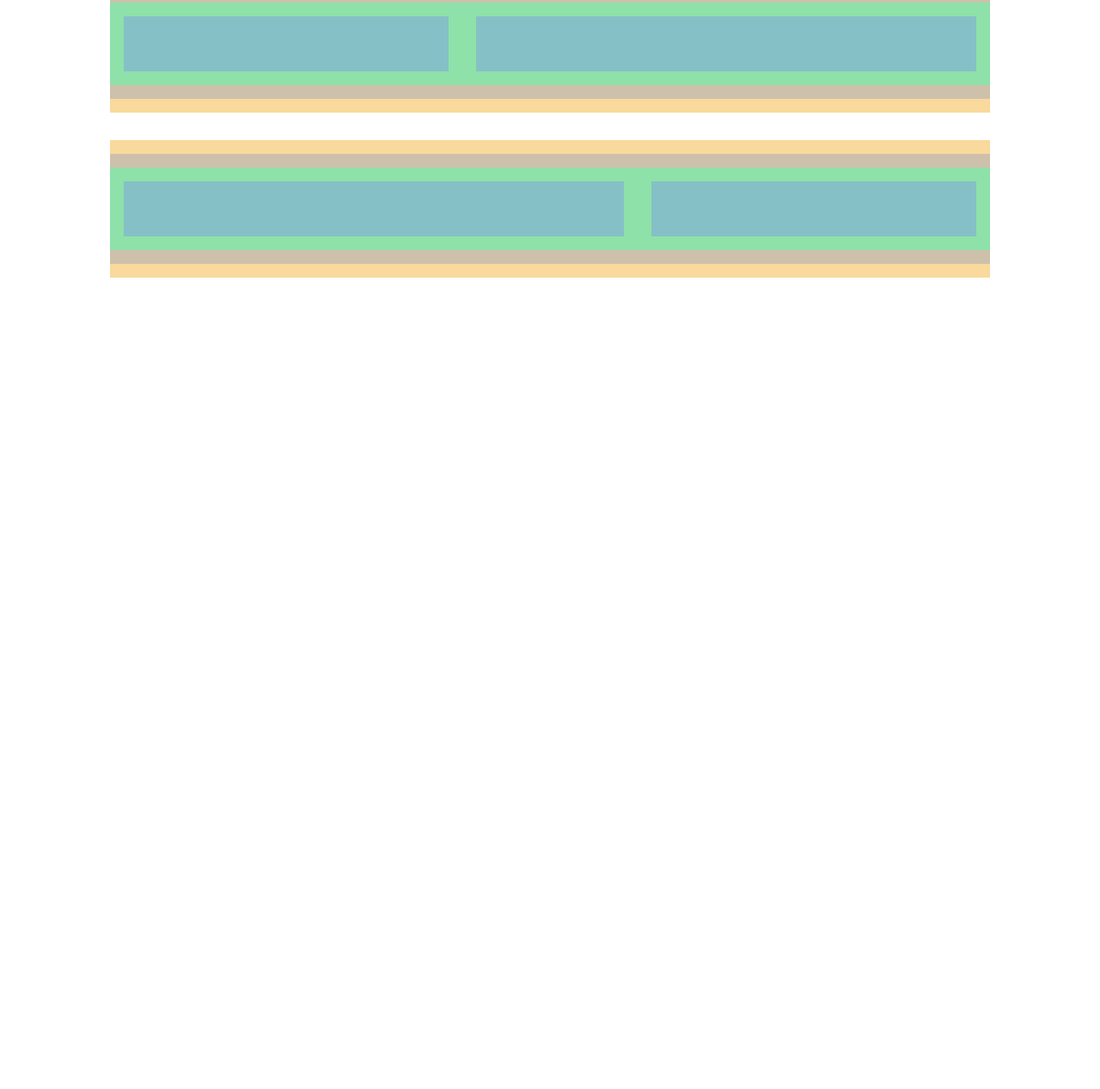
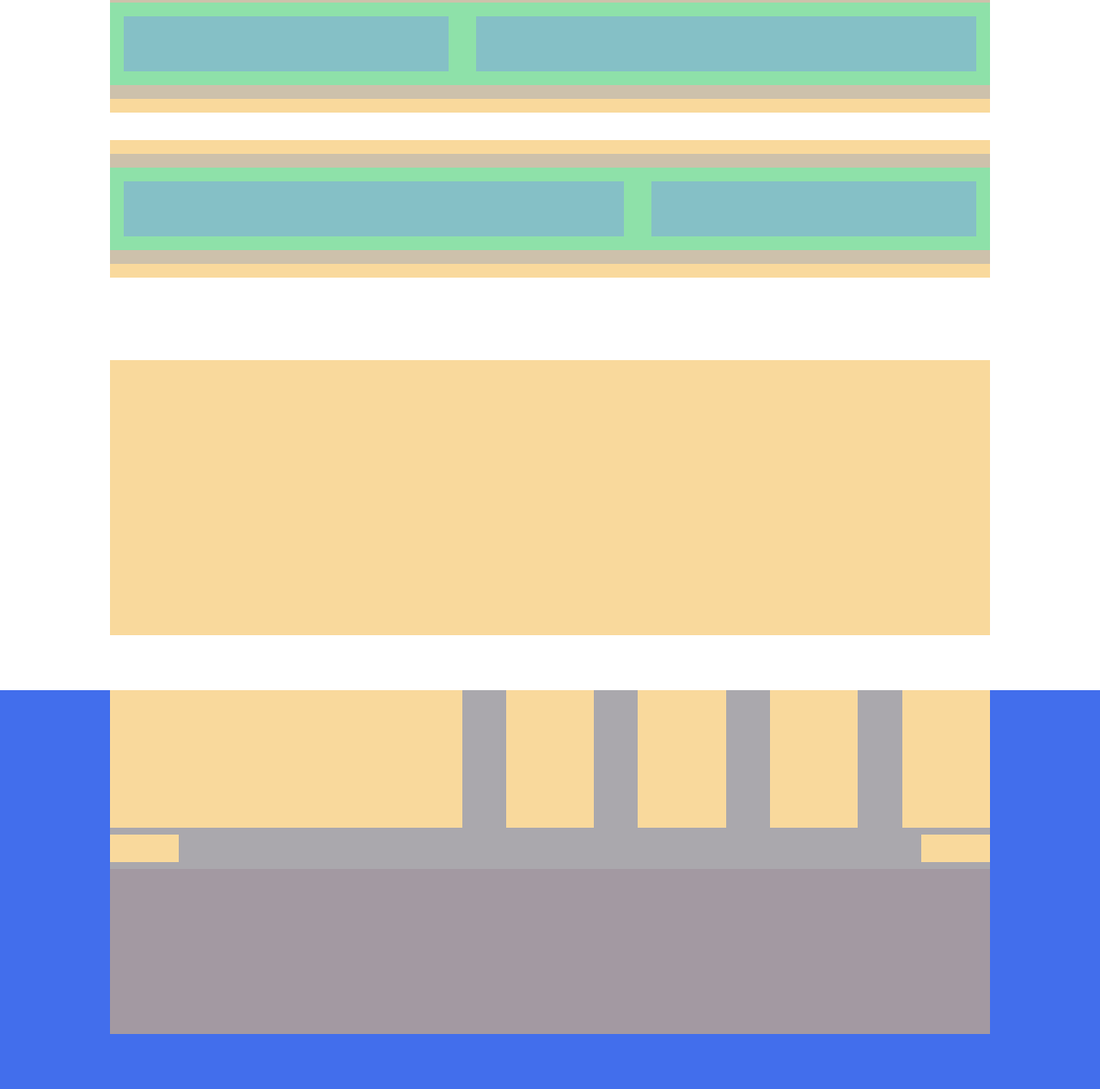
Before and after one commit to EliaBuratti/htmlcss-struttura-discord, a plain HTML site: page index.html in a window 1280 px wide. Shown: the part 533-1800 px from the top of the page at 86% size. Before the commit the page ends 856 px from the top, so only its background shows below. Drawn offline with Linux system fonts and the light colour scheme.

Commit message:
add footer section

```diff
--- a/css/style.css
+++ b/css/style.css
@@ -8,6 +8,10 @@
 header {
     background-color: rgba(216,217,219,255);
     height: 2.5rem;
+}
+
+footer {
+    background-color: rgb(66,110,236);
 }
 
 .header_page {
@@ -32,6 +36,10 @@ header {
     display: flex;
 }
 
+.col-1 {
+    width: 10%;
+
+}
 
 .col-2 {
     width: 20%;
@@ -87,3 +95,51 @@ header {
     justify-content: space-around;
     align-items: center;
 }
+
+.main_bottom {
+    margin-top: 6rem;
+    margin-bottom: 4rem;
+    height: 20rem;
+    background-color: rgba(249,217,156,255);
+}
+
+/* footer */
+
+footer {
+    padding-bottom: 4rem;
+}
+
+
+.dark_grey {
+    background-color: rgba(163,153,162,255);
+    height: 25rem;
+}
+
+
+.grey {
+    background-color: rgba(170,168,173,255);
+}
+
+.logo, .button {
+    height: 2rem;
+    width: 5rem;
+    background-color: rgba(249,217,156,255);
+}
+
+
+
+.top {
+    height: 10rem;
+    justify-content: space-between;
+
+}
+
+.top>div {
+    background-color: rgba(249,217,156,255);
+}
+
+.mid{
+    height: 3rem;
+    justify-content: space-between;
+    align-items: center;
+}
--- a/index.html
+++ b/index.html
@@ -20,7 +20,7 @@
 
         </header>
         <main>
-            <section  class="image" >
+            <section class="image">
                 <div class="download"></div>
             </section>
 
@@ -63,10 +63,29 @@
                 </div>
             </section>
 
-
+            <section>
+                <div class="container main_bottom"></div>
+            </section>
 
         </main>
-        <footer></footer>
+
+        <footer>
+            <div class="container dark_grey">
+
+                <section class="row top grey">
+                    <div class="col-4"></div>
+                    <div class="col-1"></div>
+                    <div class="col-1"></div>
+                    <div class="col-1"></div>
+                    <div class="col-1"></div>
+                </section>
+                <section class="row mid grey">
+                    <div class="logo"></div>
+                    <div class="button"></div>
+                </section>
+
+            </div>
+        </footer>
 
     </body>
 </html>
```
